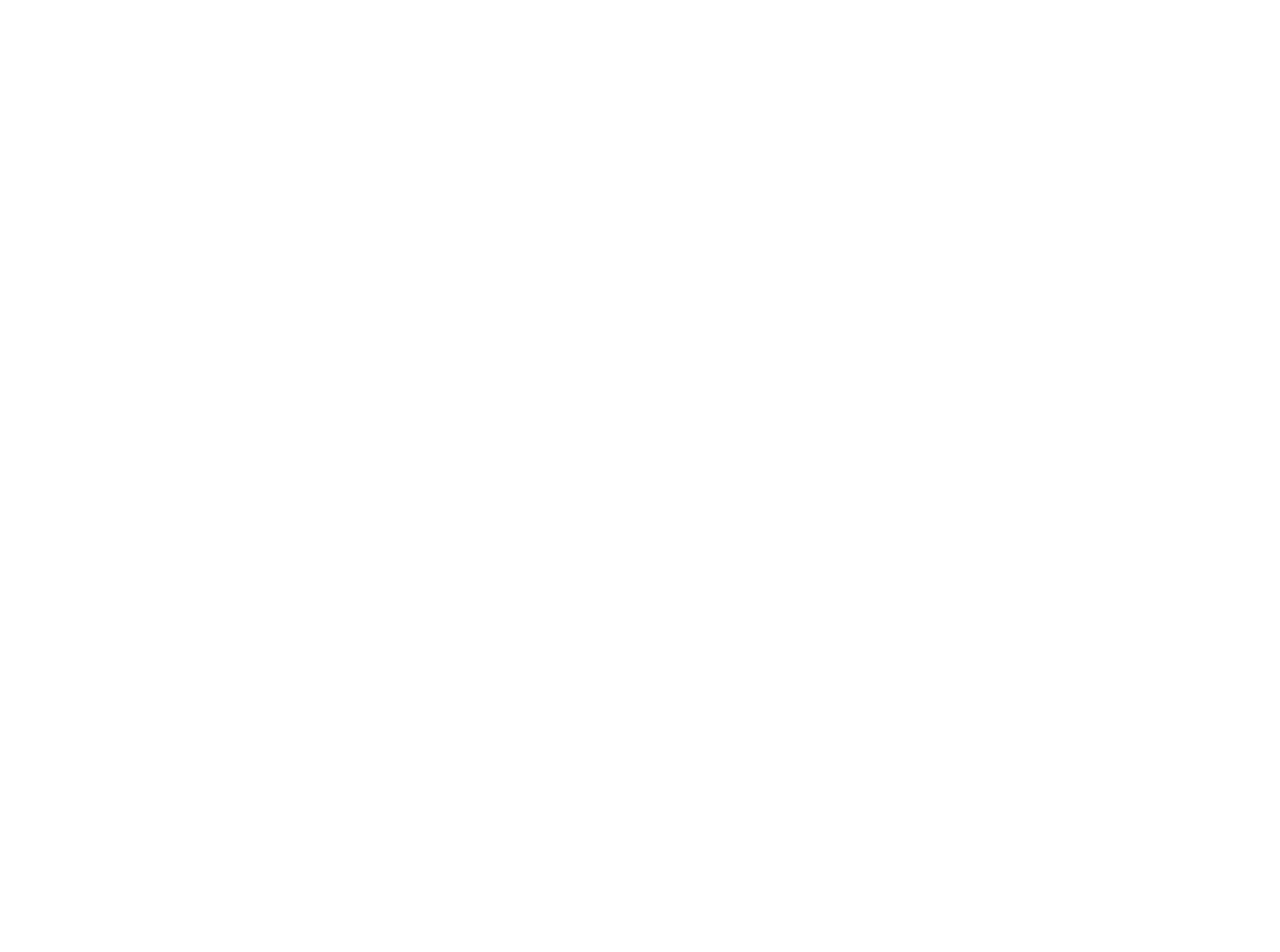
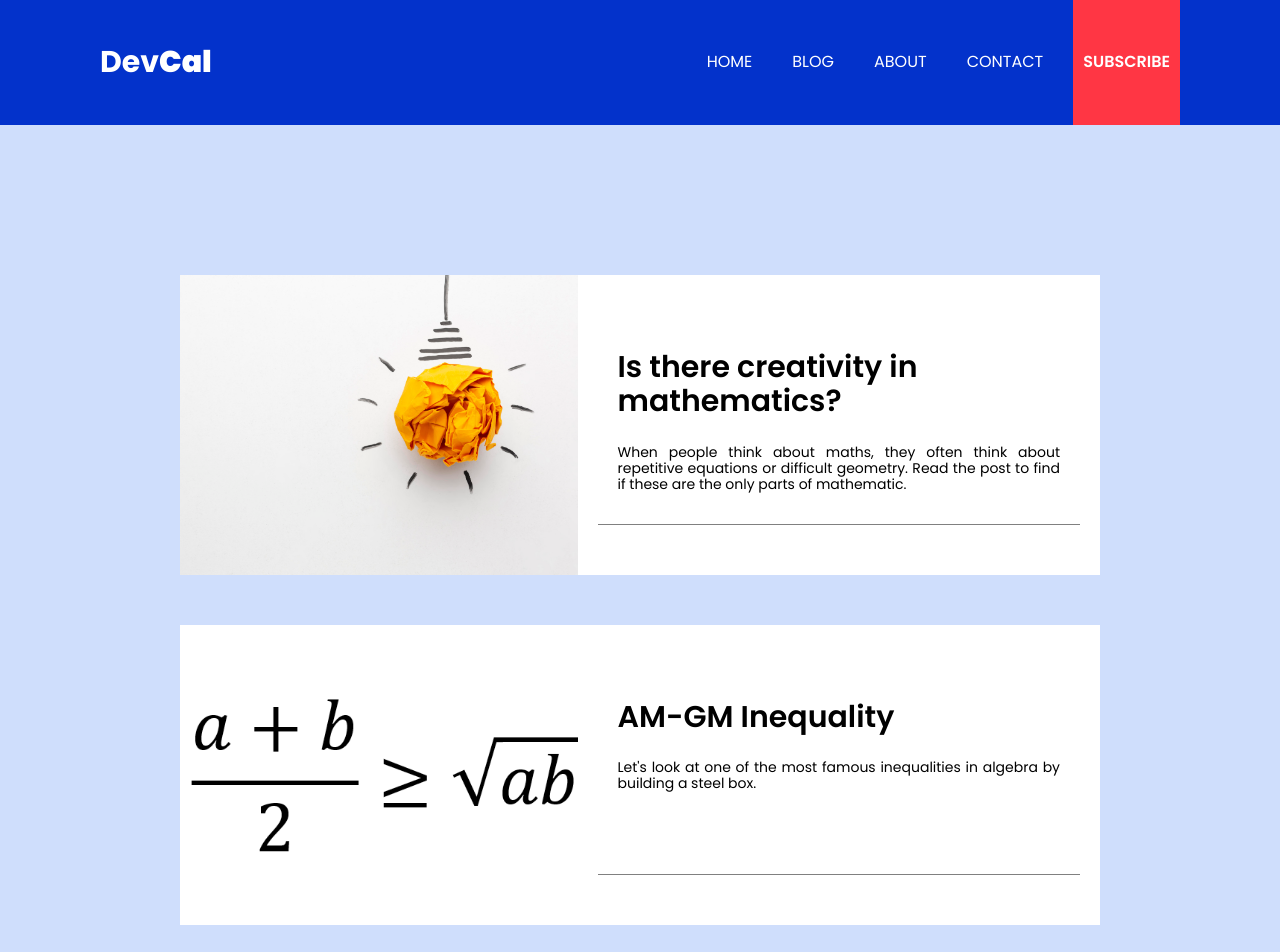
Before and after one commit to MawatariTanaka/Devcal, a plain HTML site: page blog.html in a window 1280 px wide. Shown: the top 952 px of the page. Before the commit the page ends 800 px from the top, so only its background shows below. Drawn offline with nearby package versions, Linux system fonts and the light colour scheme.

Commit message:
Update blog

```diff
--- a/blog.html
+++ b/blog.html
@@ -1,12 +1,88 @@
 <!DOCTYPE html>
 <html lang="en">
+
 <head>
     <meta charset="UTF-8">
     <meta http-equiv="X-UA-Compatible" content="IE=edge">
     <meta name="viewport" content="width=device-width, initial-scale=1.0">
     <title>Blog</title>
+    <link rel="preconnect" href="https://fonts.googleapis.com">
+    <link rel="preconnect" href="https://fonts.gstatic.com" crossorigin>
+    <link
+        href="https://fonts.googleapis.com/css2?family=Poppins:ital,wght@0,100;0,200;0,300;0,400;0,500;0,600;0,700;0,800;0,900;1,100;1,200;1,300;1,400;1,500;1,600;1,700;1,800;1,900&display=swap"
+        rel="stylesheet">
+    <link rel="stylesheet" href="https://cdnjs.cloudflare.com/ajax/libs/animate.css/4.1.1/animate.min.css" />
+    <link rel="stylesheet" href="css/normalize.css">
+    <link rel="stylesheet" href="css/common.css">
+    <link rel="stylesheet" href="css/blog.css">
 </head>
+
 <body>
+    <header>
+        <h1 id="web-name">Dev<b>Cal</b></h1>
+        <div id="head-nav">
+            <nav>
+                <a href="index.html" class="head-nav-bar">Home</a><a href="blog.html" class="head-nav-bar">Blog</a><a
+                    href="#" class="head-nav-bar">About</a><a href="#" class="head-nav-bar">Contact</a>
+            </nav>
+        </div>
+        <div id="subscribe">
+            <a href="#footer" style="color:white; text-decoration: none;">
+                Subscribe
+            </a>
+        </div>
+    </header>
+    <main>
+        <select id="blog-category">
+            <option value="all-posts">All Posts</option>
+            <option value="recent-problems">Daily Problems</option>
+            <option value="tech-math">Tech Maths</option>
+            <option value="math-innovation">Math Tips and Innovations</option>
+        </select>
+        <div class="blog-container">
+            <div class="blog-child" id="blog-1">
+                <div class="blog-background" id="blog-pic-1"></div>
+                <div class="blog-text">
+                    <h2 class="blog-h2">Is there creativity in mathematics?</h2>
+                    <p class="blog-summary">When people think about maths, they often think about repetitive equations
+                        or difficult geometry. Read the post to find if these are the only parts of mathematic.</p>
+                </div>
+            </div>
+        </div>
+        <div class="blog-container">
+            <div class="blog-child" id="blog-2">
+                <div class="blog-background" id="blog-pic-2"></div>
+                <div class="blog-text">
+                    <h2 class="blog-h2">AM-GM Inequality</h2>
+                    <p class="blog-summary">Let's look at one of the most famous inequalities in algebra by building a
+                        steel box.</p>
+                </div>
+            </div>
+        </div>
+        <div class="blog-container">
+            <div class="blog-child" id="blog-3">
+                <div class="blog-background" id="blog-pic-3"></div>
+                <div class="blog-text">
+                    <h2 class="blog-h2">How to use the calculator effectively?</h2>
+                    <p class="blog-summary">The calculator has been around for more than three centuries. There have
+                        been many modifications
+                        to this old device, however the main mechanic is still the same.</p>
+                </div>
+            </div>
+        </div>
+    </main>
+    <footer id="footer">
+        <p class="footer-title">Subscribe to DevCal newsletter</p>
+        <p class="footer-detail">Get our weekly math tips and problems with solutions. Good luck on your way of become a
+            great mathematician!</p>
+        <form class="footer-form">
+            <label for="email">Email*:</label><br>
+            <div class="form-control">
+                <input class="form-input" type="email" name="email" placeholder="Your awesome email">
+                <input class="form-button" type="submit" value="Subscribe">
+            </div>
+        </form>
+    </footer>
+</body>
 
-</body>
 </html>
--- /dev/null
+++ b/css/blog.css
@@ -0,0 +1,100 @@
+main {
+    background-color: #cfdefc;
+}
+
+#blog-category {
+    width: 100%;
+    background-color: rgb(56, 55, 55);
+    border: none;
+    color: white;
+}
+
+.blog-container {
+    margin-bottom: 25px;
+}
+
+.blog-child {
+    width: 100%;
+}
+
+.blog-background {
+    width: 100%;
+    height: 175px;
+}
+
+.blog-text {
+    width: 80%;
+    margin: 0 auto;
+    padding-bottom: 25px;
+    border-bottom: 1px solid gray;
+}
+
+
+.blog-text:active {
+    color: #ff3644;
+}
+
+.blog-h2 {
+    font-size: 25px;
+    font-weight: 600;
+    margin: 25px 0;
+}
+
+
+.blog-summary {
+    font-size: 14px;
+    text-align: justify;
+    overflow-wrap: break-word;
+}
+
+#blog-pic-1 {
+    background: url('../img/background/flat-lay-abstract-composition-with-innovation-elements.jpg') right center / cover no-repeat;
+}
+
+#blog-pic-2 {
+    background: url('../img/background/am-gm-inequality.png') center / cover no-repeat;
+}
+
+#blog-pic-3 {
+    background: url('../img/background/calculator.jpg') center / cover no-repeat;
+}
+
+@media screen and (min-width: 768px) {
+    #blog-category {
+        display: none;
+    }
+
+    main {
+        padding: 100px 180px;
+    }
+
+    .blog-container {
+        display: flex;
+        margin: 50px 0;
+    }
+
+    .blog-child {
+        display: flex;
+        background: white;
+    }
+
+    .blog-background {
+        height: 300px;
+        width: 50%;
+    }
+
+    .blog-text {
+        width: 60%;
+        padding: 0 20px;
+        margin: 50px 20px;
+        transition: color 0.5s;
+    }
+
+    .blog-text:hover {
+        color: #ff3644;
+    }
+
+    .blog-h2 {
+        font-size: 30px;
+    }
+}
```
Also changed, not shown: index.html (+3 -4 lines), css/normalize.css.
